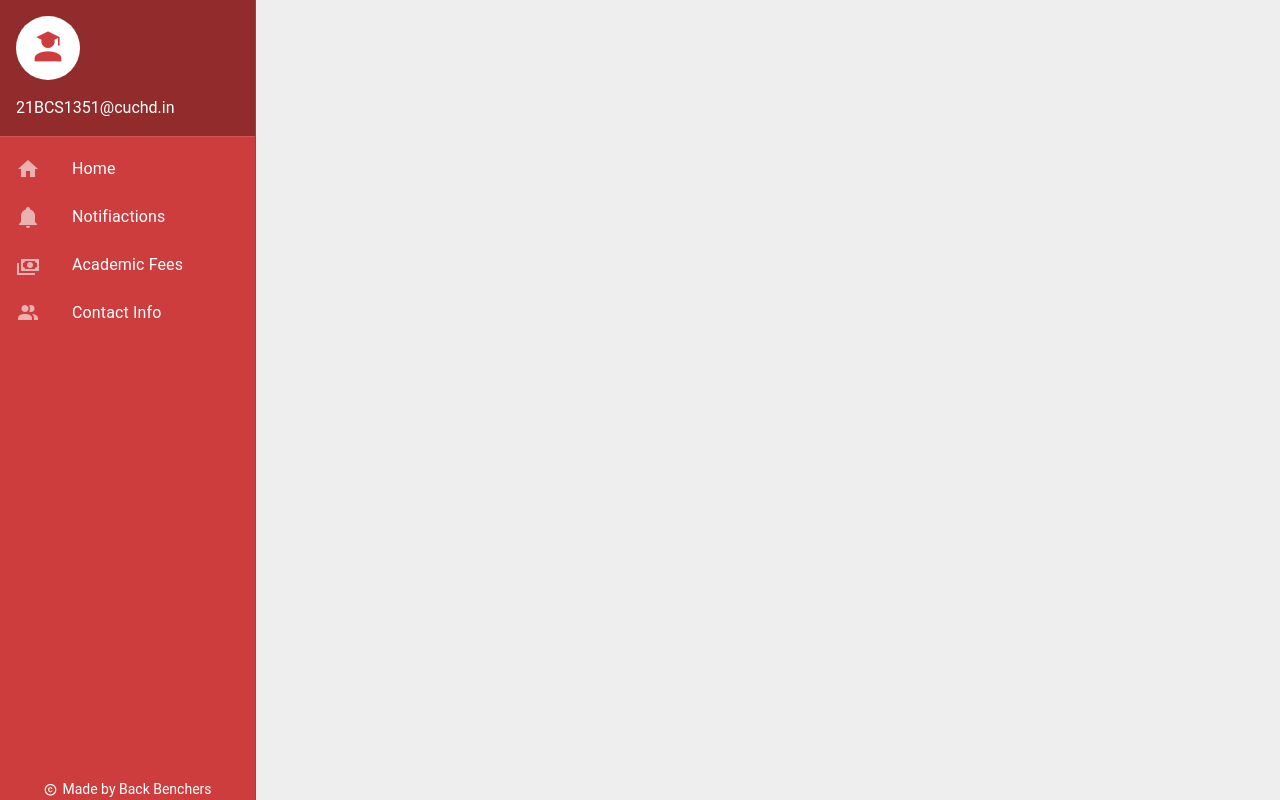
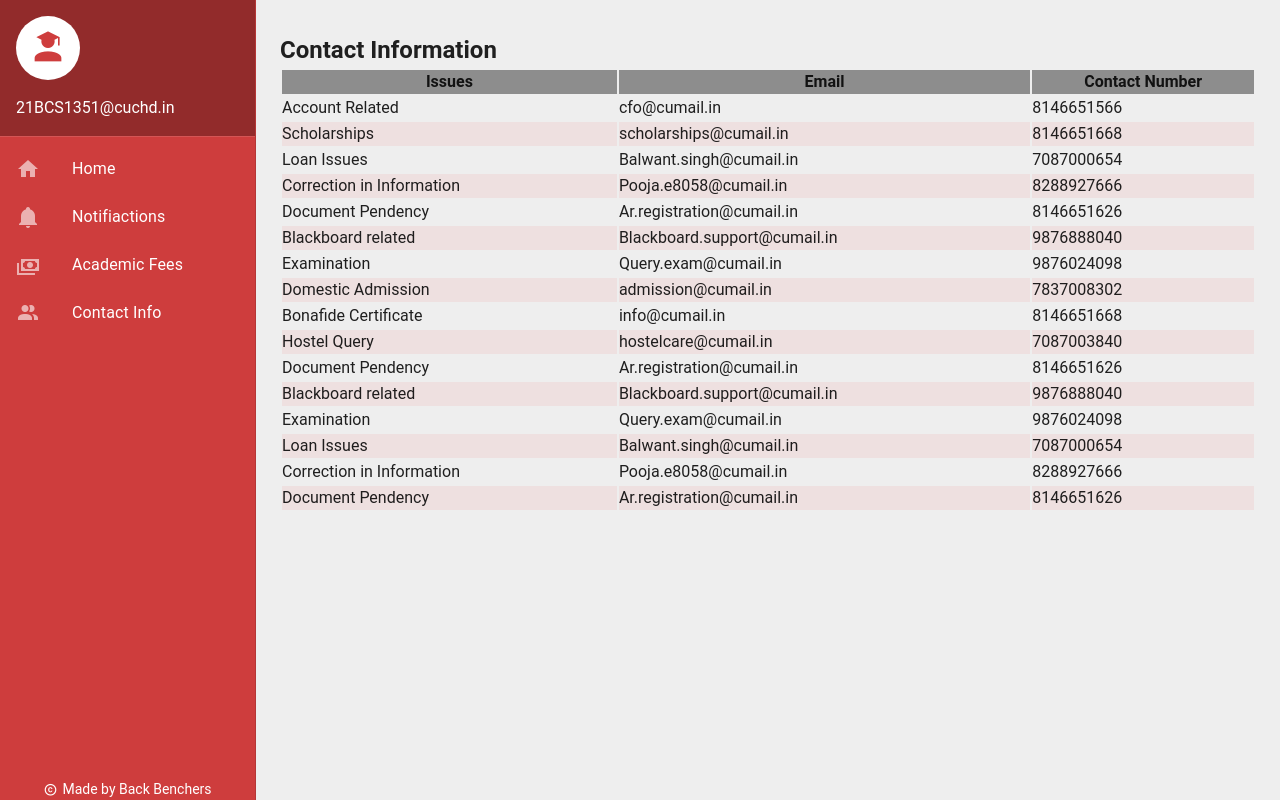
Before and after one commit to pallabez/CU-Guide, a Nuxt app: page /contact-info in a window 1280 px wide. Built offline with nearby package versions, Linux system fonts and the light colour scheme.

Commit message:
add contact info

```diff
--- a/components/AppSideBar.vue
+++ b/components/AppSideBar.vue
@@ -79,7 +79,7 @@ export default {
       ['mdi-bell', 'Notifiactions', '/notifications', '_self'],
       // ['mdi-delete', 'Trash', '/notifications', '_self'],
       ['mdi-cash-multiple', 'Academic Fees', 'https://www.cuchd.in/admissions/course-fee.php', '_blank'],
-      ['mdi-account-multiple', 'Contact Info', '/notifications', '_self']
+      ['mdi-account-multiple', 'Contact Info', '/contact-info', '_self']
     ],
   }),
 }
--- /dev/null
+++ b/pages/contact-info.vue
@@ -0,0 +1,124 @@
+<template>
+    <section id="contact-info">
+        <h1>Contact Information</h1>
+        <table border="0">
+          <tr>
+            <th>Issues</th>
+            <th>Email</th>
+            <th>Contact Number</th>
+          </tr>
+          <tr v-for="contact in contacts">
+            <td>{{ contact.description }}</td>
+            <td class="email"> {{contact.email }}</td>
+            <td>{{contact.phone }}</td>
+          </tr>
+        </table>
+      </section>
+</template>
+
+<script>
+export default {
+    data: () => ({
+        contacts: [
+            {
+                description: 'Account Related',
+                email: 'cfo@cumail.in',
+                phone: '8146651566',
+            },
+            {
+                description: 'Scholarships',
+                email: 'scholarships@cumail.in',
+                phone: '8146651668',
+            },
+            {
+                description: 'Loan Issues',
+                email: 'Balwant.singh@cumail.in',
+                phone: '7087000654',
+            },
+            {
+                description: 'Correction in Information',
+                email: 'Pooja.e8058@cumail.in',
+                phone: '8288927666',
+            },
+            {
+                description: 'Document Pendency',
+                email: 'Ar.registration@cumail.in',
+                phone: '8146651626',
+            },
+            {
+                description: 'Blackboard related',
+                email: 'Blackboard.support@cumail.in',
+                phone: '9876888040',
+            },
+            {
+                description: 'Examination',
+                email: 'Query.exam@cumail.in',
+                phone: '9876024098',
+            },
+            {
+                description: 'Domestic Admission',
+                email: 'admission@cumail.in',
+                phone: '7837008302',
+            },
+            {
+                description: 'Bonafide Certificate',
+                email: 'info@cumail.in',
+                phone: '8146651668',
+            },
+            {
+                description: 'Hostel Query',
+                email: 'hostelcare@cumail.in',
+                phone: '7087003840',
+            },
+            // Spam here
+            {
+                description: 'Document Pendency',
+                email: 'Ar.registration@cumail.in',
+                phone: '8146651626',
+            },
+            {
+                description: 'Blackboard related',
+                email: 'Blackboard.support@cumail.in',
+                phone: '9876888040',
+            },
+            {
+                description: 'Examination',
+                email: 'Query.exam@cumail.in',
+                phone: '9876024098',
+            },
+            {
+                description: 'Loan Issues',
+                email: 'Balwant.singh@cumail.in',
+                phone: '7087000654',
+            },
+            {
+                description: 'Correction in Information',
+                email: 'Pooja.e8058@cumail.in',
+                phone: '8288927666',
+            },
+            {
+                description: 'Document Pendency',
+                email: 'Ar.registration@cumail.in',
+                phone: '8146651626',
+            },
+        ]
+    })
+}
+</script>
+
+<style scoped>
+#contact-info table {
+    table-layout: auto;
+    width: 100%;
+}
+
+#contact-info table th {
+    font-weight: bold;
+    background-color: var(--shadow);
+}
+
+#contact-info table tr:nth-child(2n + 1) {
+    background-color: rgb(238, 224, 224);
+}
+
+</style>
```
